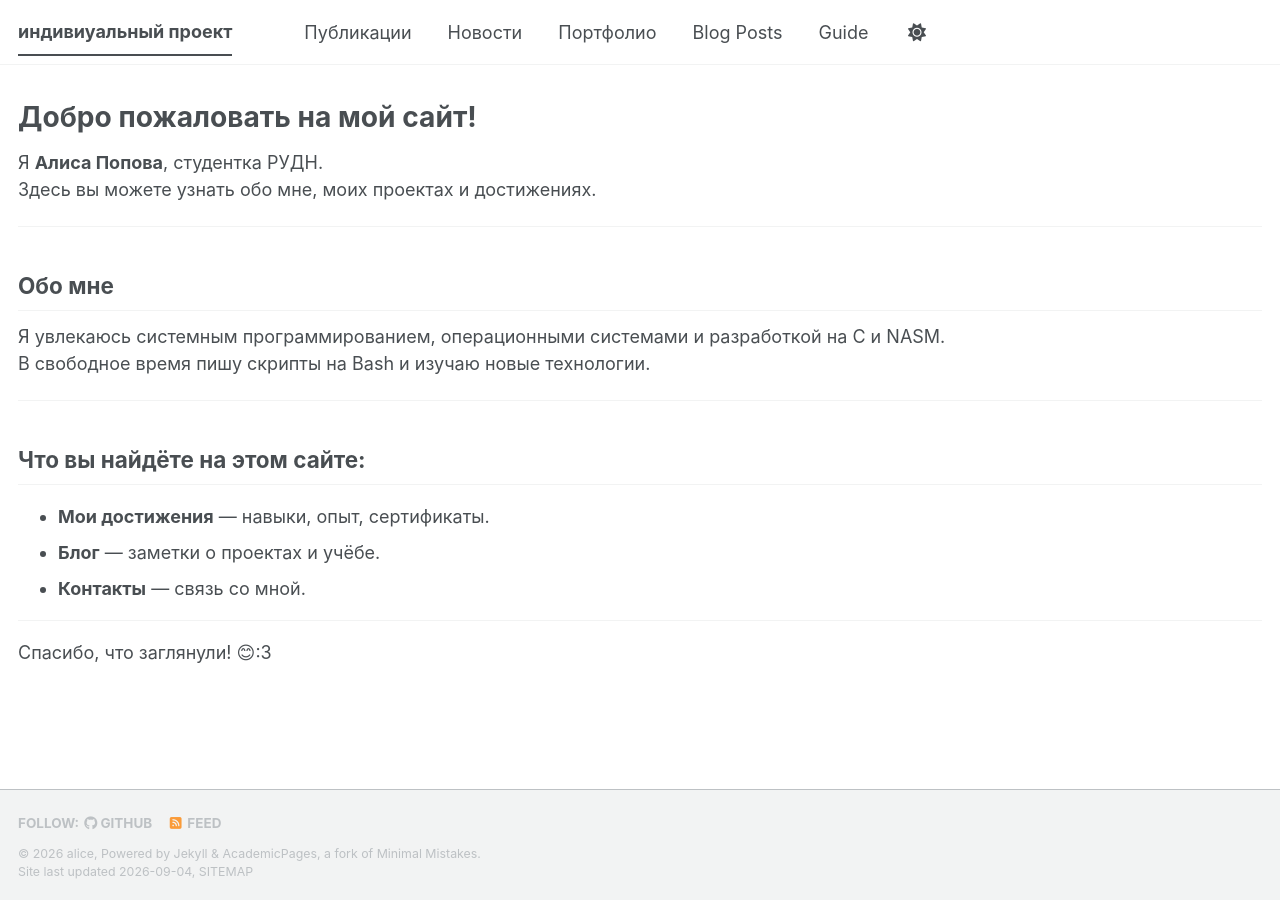
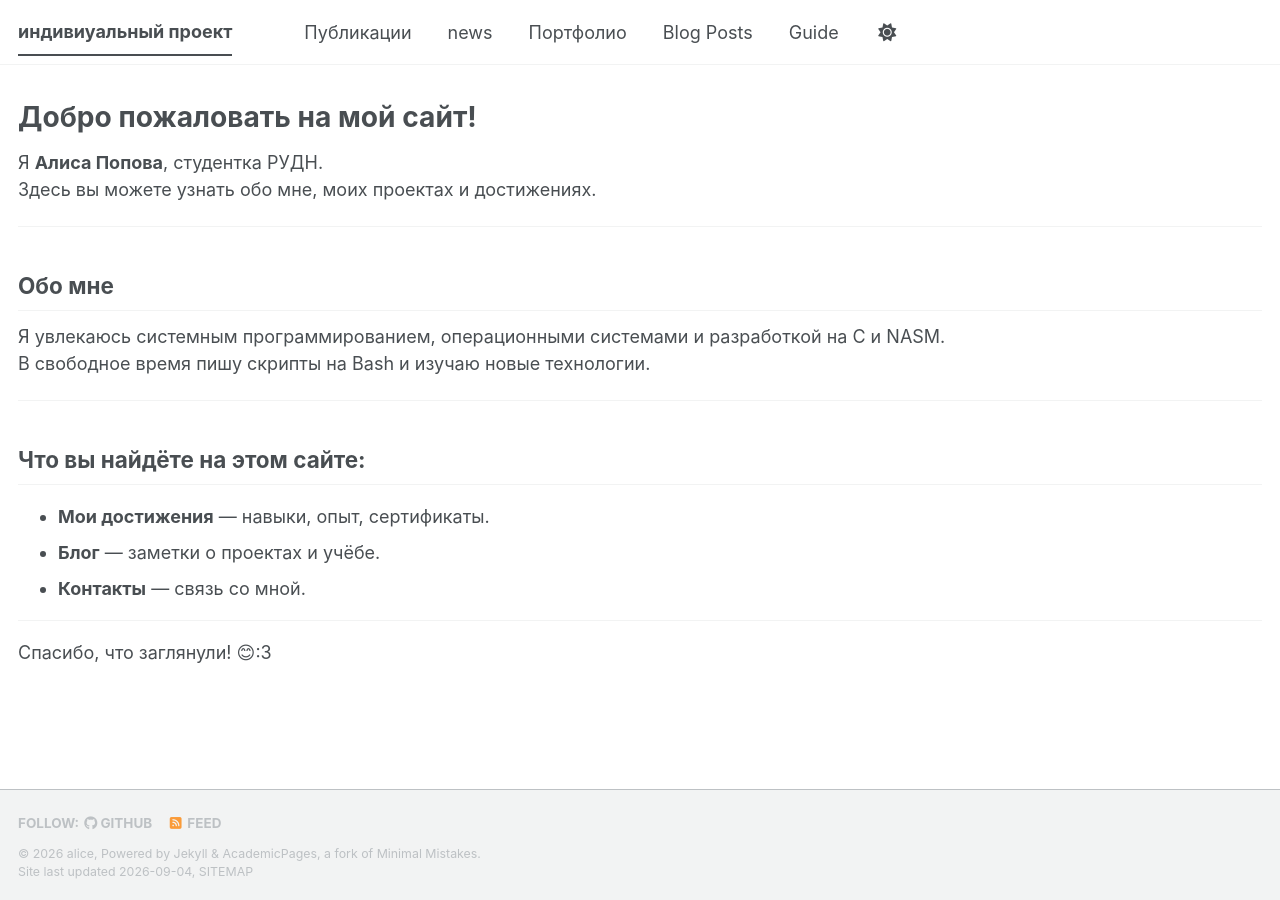
Before and after one commit to sirokchek/sirokchek.github.io, a Jekyll site: the page built from index.md, in a window 1280 px wide. Built offline with Jekyll 4.4.1, drawn with Linux system fonts in a browser that asks for light colours; a style sheet for code colours, icons or effects is not loaded; our own code applies the rules of GitHub Pages for plain Markdown files.

Commit message:
fix: rename back to _posts and fix news section

```diff
--- a/_data/navigation.yml
+++ b/_data/navigation.yml
@@ -11,8 +11,8 @@ main:
   - title: "Публикации"
     url: /publications/
 
-  - title: "Новости"
-    url: /talks/
+  - title: "news"
+    url: /blog/
 
  # - title: "Обучение"
   #  url: /teaching/
```
